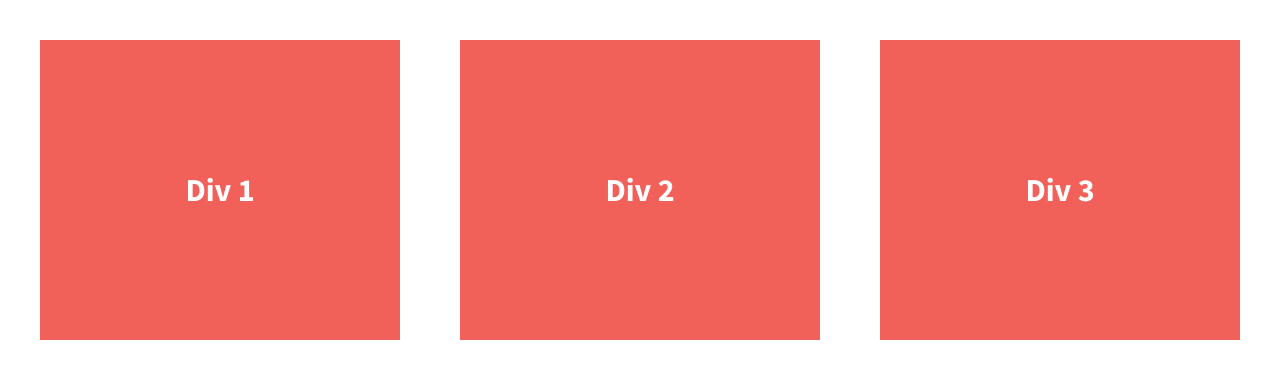
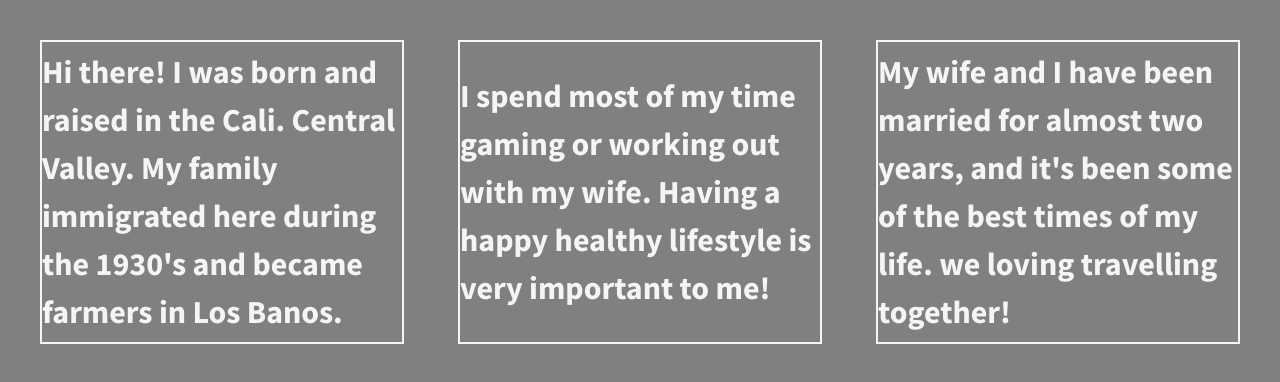
Before and after one commit to JacobPerry23/divs-flexbox-1, a plain HTML site: page index.html in a window 1280 px wide. Drawn offline with nearby package versions, Linux system fonts and the light colour scheme.

Commit message:
Add div content and style

```diff
--- a/css/main.css
+++ b/css/main.css
@@ -97,7 +97,7 @@ textarea {
 
 
 html {
-  background-color: #fff;
+  background-color: grey;
   height: 100%;
 }
 
@@ -116,14 +116,17 @@ body {
 
 .div-1, .div-2, .div-3 {
   display: flex;/*give the divs a width of 30%, add display:flex, set justify-content and align-items to center*/
-  color: #fff;
+  color: whitesmoke;
   line-height: 1.5em;
   font-size: 1.6em;
-  background-color: #f16059;
+  background-color: ;
   height: 300px;
   width: 30%;
   justify-content: center;
   align-items: center;
+  border-style: solid;
+  border-width: 2px 2px;
+  border-color: whitesmoke;
 }
 
 
--- a/index.html
+++ b/index.html
@@ -23,13 +23,13 @@
 
         <section class="wrapper">
             <div class="div-1">
-                Div 1
+                Hi there! I was born and raised in the Cali. Central Valley. My family immigrated here during the 1930's and became farmers in Los Banos.
             </div>
             <div class="div-2">
-                Div 2
+                I spend most of my time gaming or working out with my wife. Having a happy healthy lifestyle is very important to me!
             </div>
             <div class="div-3">
-                Div 3
+                My wife and I have been married for almost two years, and it's been some of the best times of my life. we loving travelling together!
             </div>
         </section>
 
```
